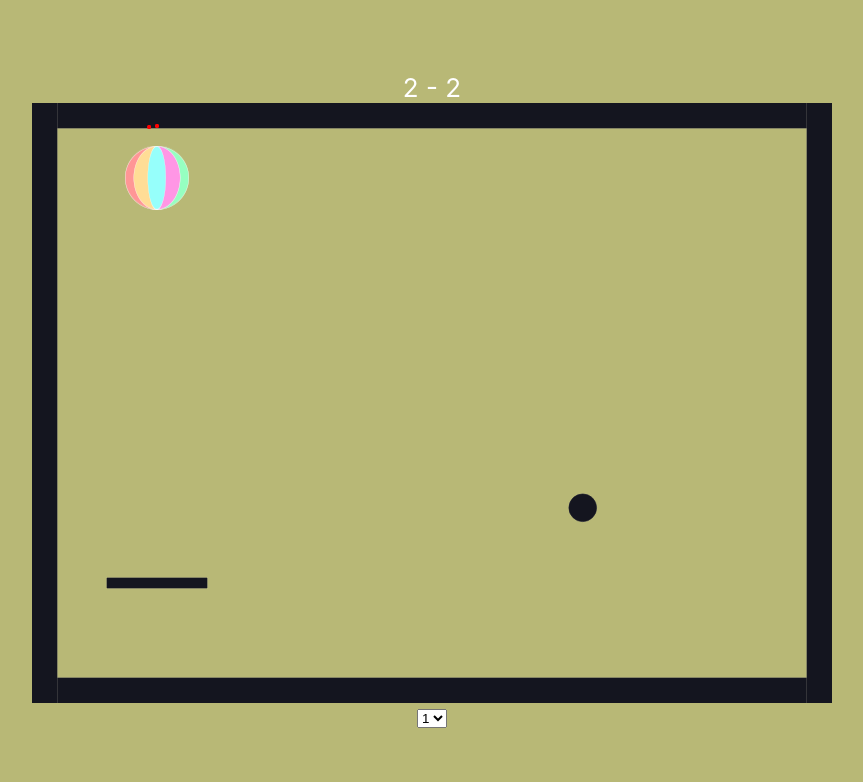
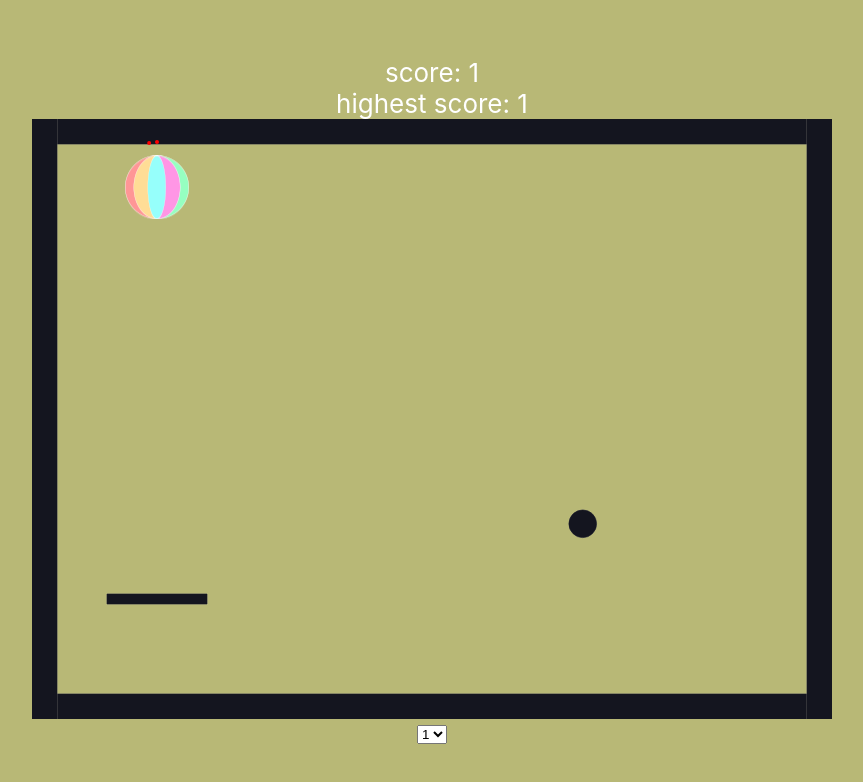
Before and after one commit to jg210/react-game, a React (Create React App) app: page / in a window 1280 px wide. Shown: the top 782 px of the page, without its empty margins (208-1071 px from the left). Built offline with nearby package versions, Linux system fonts and the light colour scheme.

Commit message:
Clearer (but uglier) scores.

```diff
--- a/src/Scores.js
+++ b/src/Scores.js
@@ -3,9 +3,8 @@ import React from 'react';
 export const Scores = props => {
   return (
     <div className="Scores">
-      <span className="Score">{props.score}</span>
-      <span className="ScorePadding">&nbsp;-&nbsp;</span>
-      <span className="HighScore">{props.highScore}</span>
+      <div>score: {props.score}</div>
+      <div>highest score: {props.highScore}</div>
     </div>
   );
 }
```
